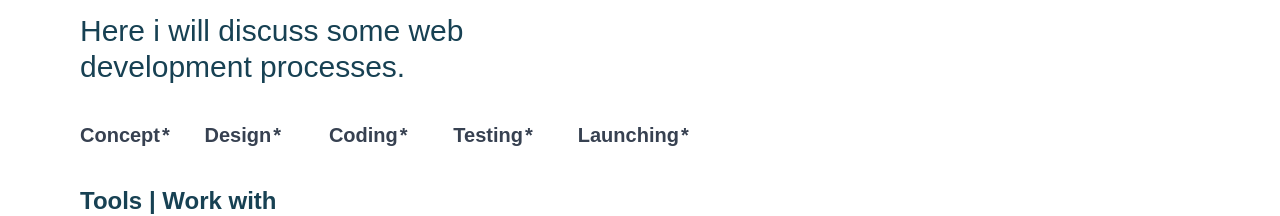
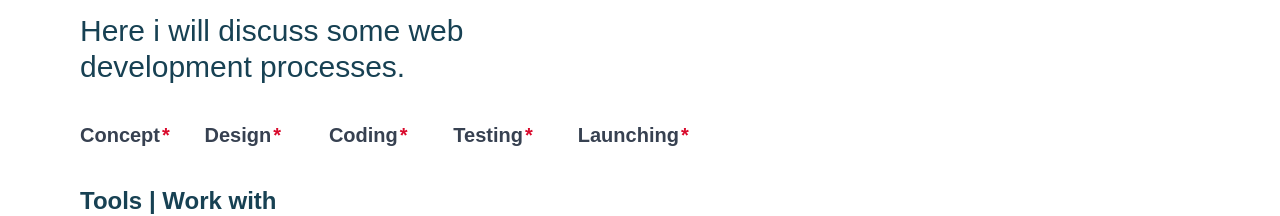
Before and after one commit to BasharatAliKing/Portfolio-On-Tailwind, a React (Create React App) app: page / in a window 1280 px wide. Shown: the part 1820-2036 px from the top of the page. Built offline with nearby package versions, Linux system fonts and the light colour scheme.

Commit message:
edit readme and add new.md

```diff
--- a/src/Components/AboutComp.jsx
+++ b/src/Components/AboutComp.jsx
@@ -3,7 +3,7 @@ import React from 'react'
 export default function AboutComp() {
   return (
     <>
-      <section className='container flex  flex-col gap-9 py-10 md:py-16 font-saira'>
+      <section className='container flex  flex-col gap-4 md:gap-9 py-10 md:py-16 font-saira'>
         <h1 className='text-2xl md:text-5xl px-1 font-bold text-red border-4 border-l-red border-t-0 border-r-0 border-b-0 md:px-3'>About Me</h1>
       <div className='flex flex-col md:flex-row '>
       <div className='text-sm md:w-1/2  md:text-xl font-normal text-gray-700'>
@@ -14,11 +14,11 @@ export default function AboutComp() {
       </div>
       <h2 className='text-xl md:w-1/2 font-medium md:text-3xl text-btn'>Here i will discuss some web development processes.</h2>
       <div className='grid grid-cols-3 md:grid-cols-9 '>
-        <div className="text-gray-700 font-semibold text-base md:text-xl after:content-['*'] after:ml-0.5 after:text-red-500  ">Concept</div>
-        <div className="text-gray-700 font-semibold text-base md:text-xl after:content-['*'] after:ml-0.5 after:text-red-500  ">Design</div>
-        <div className="text-gray-700 font-semibold text-base md:text-xl after:content-['*'] after:ml-0.5 after:text-red-500  ">Coding</div>
-        <div className="text-gray-700 font-semibold text-base md:text-xl after:content-['*'] after:ml-0.5 after:text-red-500  ">Testing</div>
-        <div className="text-gray-700 font-semibold text-base md:text-xl after:content-['*'] after:ml-0.5 after:text-red-500  ">Launching</div>
+        <div className="text-gray-700 font-semibold text-base md:text-xl after:content-['*'] after:ml-0.5 after:text-red  ">Concept</div>
+        <div className="text-gray-700 font-semibold text-base md:text-xl after:content-['*'] after:ml-0.5 after:text-red  ">Design</div>
+        <div className="text-gray-700 font-semibold text-base md:text-xl after:content-['*'] after:ml-0.5 after:text-red  ">Coding</div>
+        <div className="text-gray-700 font-semibold text-base md:text-xl after:content-['*'] after:ml-0.5 after:text-red  ">Testing</div>
+        <div className="text-gray-700 font-semibold text-base md:text-xl after:content-['*'] after:ml-0.5 after:text-red  ">Launching</div>
       </div>
       <h3 className='text-xl md:text-2xl font-semibold text-btn'>Tools | Work with</h3>
       <div className='grid grid-cols-3 gap-4 md:grid-cols-12'>
```
